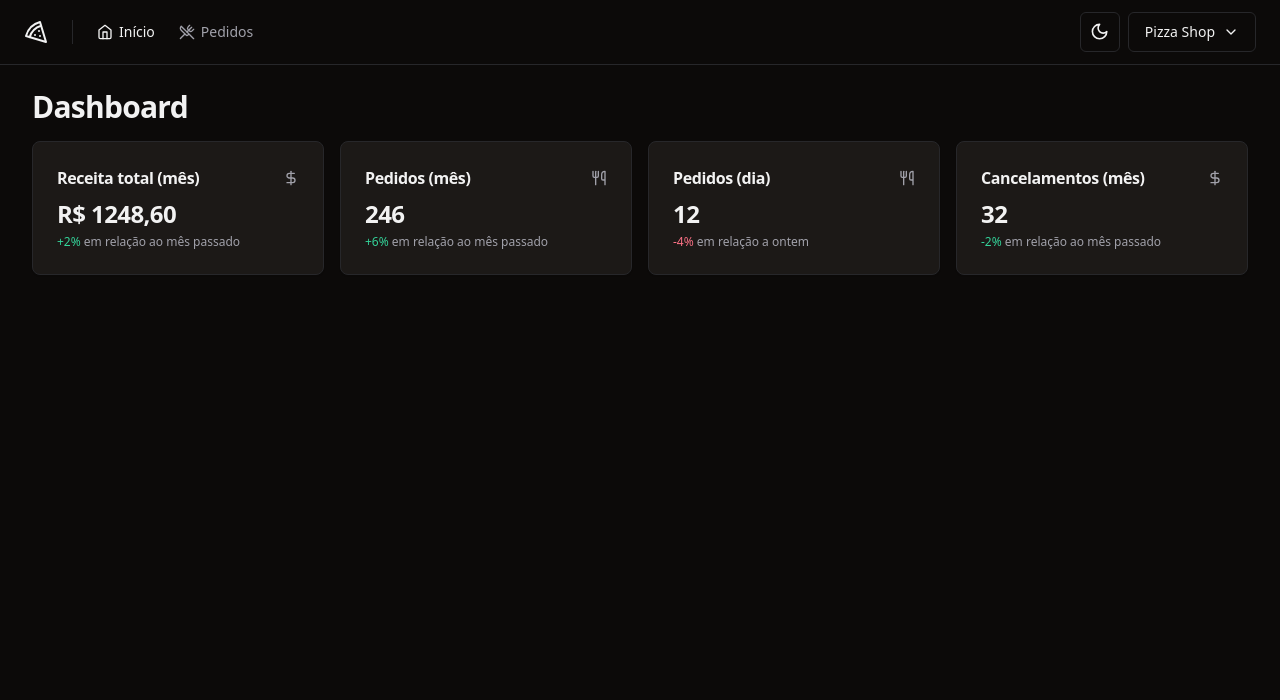
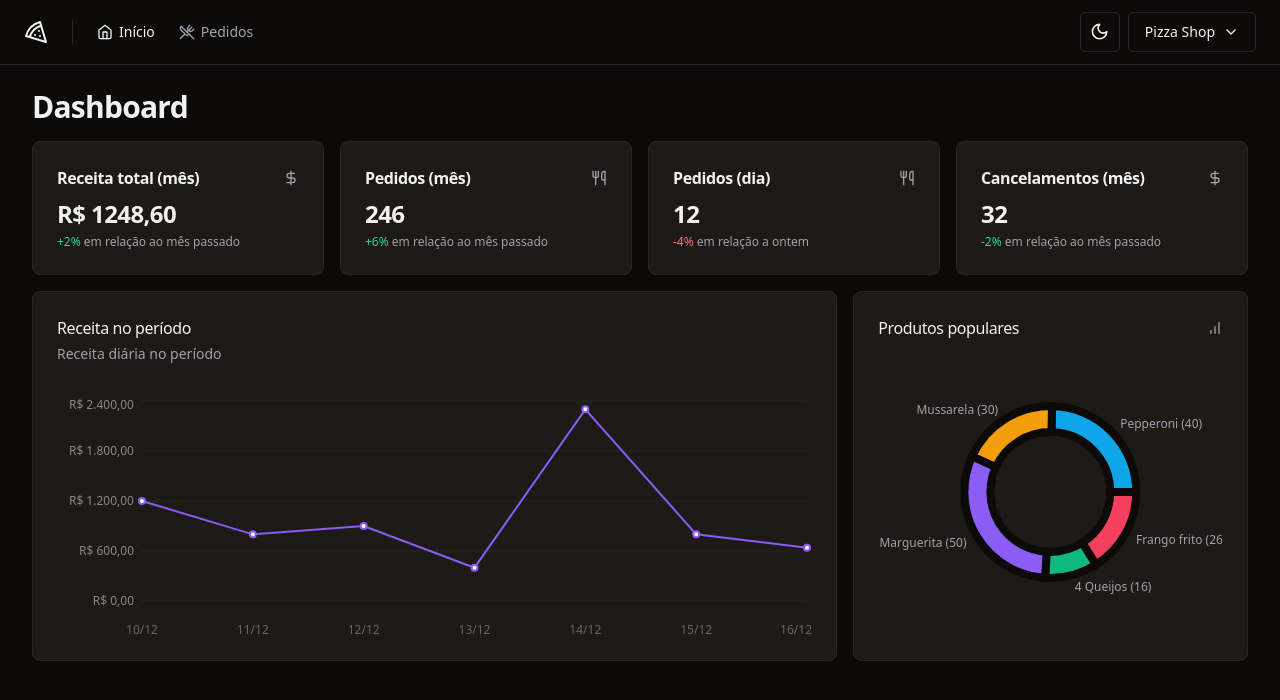
Before and after one commit to gcarniel/pizza-shop-web, a React (Vite) app: page / in a window 1280 px wide. Shown: the top 700 px of the page. Built offline with nearby package versions, Linux system fonts and the light colour scheme.

Commit message:
added charts and page 404

```diff
--- a/package.json
+++ b/package.json
@@ -25,6 +25,7 @@
     "react-helmet-async": "^2.0.4",
     "react-hook-form": "^7.49.3",
     "react-router-dom": "^6.21.2",
+    "recharts": "^2.10.4",
     "sonner": "^1.3.1",
     "tailwind-merge": "^2.2.0",
     "tailwindcss-animate": "^1.0.7",
--- /dev/null
+++ b/src/pages/404.tsx
@@ -0,0 +1,15 @@
+import { Link } from 'react-router-dom'
+
+export function NotFound() {
+  return (
+    <div className="flex h-screen flex-col items-center justify-center gap-2">
+      <img src="404.svg" alt="Pagina não encontrada" className="w-1/3" />
+      <p className="text-accent-foreground">
+        Voltar para o{' '}
+        <Link to="/" className="text-sky-600 dark:text-sky-400">
+          Dashboard
+        </Link>
+      </p>
+    </div>
+  )
+}
--- a/src/pages/app/dashboard/dashboard.tsx
+++ b/src/pages/app/dashboard/dashboard.tsx
@@ -4,6 +4,8 @@
 import { MonthCanceledOrdersAmountCard } from './month-canceled-orders-amount-card'
 import { MonthOrdersAmountCard } from './month-orders-amount-card'
 import { MonthRevenueCard } from './month-revenue-card'
+import { PopularProductsChart } from './popular-products-chart'
+import { RevenueChart } from './revenue-chart'
 
 export function Dashboard() {
   return (
@@ -18,6 +20,11 @@
           <DayOrdersAmountCard />
           <MonthCanceledOrdersAmountCard />
         </div>
+
+        <div className="grid grid-cols-9 gap-4">
+          <RevenueChart />
+          <PopularProductsChart />
+        </div>
       </div>
     </>
   )
--- /dev/null
+++ b/src/pages/app/dashboard/popular-products-chart.tsx
@@ -0,0 +1,92 @@
+import { BarChart } from 'lucide-react'
+import { Cell, Pie, PieChart, ResponsiveContainer } from 'recharts'
+import colors from 'tailwindcss/colors'
+
+import { Card, CardContent, CardHeader, CardTitle } from '@/components/ui/card'
+
+const data = [
+  { product: 'Pepperoni', amount: 40 },
+  { product: 'Mussarela', amount: 30 },
+  { product: 'Marguerita', amount: 50 },
+  { product: '4 Queijos', amount: 16 },
+  { product: 'Frango frito', amount: 26 },
+]
+
+const COLORS = [
+  colors.sky[500],
+  colors.amber[500],
+  colors.violet[500],
+  colors.emerald[500],
+  colors.rose[500],
+]
+
+export function PopularProductsChart() {
+  return (
+    <Card className="col-span-3">
+      <CardHeader className="pb-8">
+        <div className="flex items-center justify-between ">
+          <CardTitle className="text-base font-medium">
+            Produtos populares
+          </CardTitle>
+          <BarChart className="h-4 w-4 text-muted-foreground" />
+        </div>
+      </CardHeader>
+      <CardContent>
+        <ResponsiveContainer width="100%" height={240}>
+          <PieChart style={{ fontSize: 12 }}>
+            <Pie
+              data={data}
+              nameKey="product"
+              dataKey="amount"
+              cx="50%"
+              cy="50%"
+              outerRadius={86}
+              innerRadius={60}
+              strokeWidth={8}
+              labelLine={false}
+              label={({
+                cx,
+                cy,
+                midAngle,
+                innerRadius,
+                outerRadius,
+                value,
+                index,
+              }) => {
+                const RADIAN = Math.PI / 180
+                const radius = 12 + innerRadius + (outerRadius - innerRadius)
+                const x = cx + radius * Math.cos(-midAngle * RADIAN)
+                const y = cy + radius * Math.sin(-midAngle * RADIAN)
+
+                return (
+                  <text
+                    x={x}
+                    y={y}
+                    className="fill-muted-foreground text-xs"
+                    textAnchor={x > cx ? 'start' : 'end'}
+                    dominantBaseline="central"
+                  >
+                    {data[index].product.length > 12
+                      ? data[index].product.substring(0, 12).concat('...')
+                      : data[index].product}{' '}
+                    ({value})
+                  </text>
+                )
+              }}
+            >
+              {data.map((_, index) => {
+                return (
+                  <Cell
+                    key={`cell-${index}`}
+                    fill={COLORS[index]}
+                    className="stroke-background hover:opacity-80"
+                  />
+                )
+              })}
+            </Pie>
+          </PieChart>
+        </ResponsiveContainer>
+      </CardContent>
+    </Card>
+  )
+}
--- /dev/null
+++ b/src/pages/app/dashboard/revenue-chart.tsx
@@ -0,0 +1,90 @@
+import {
+  CartesianGrid,
+  Line,
+  LineChart,
+  ResponsiveContainer,
+  Tooltip,
+  XAxis,
+  YAxis,
+} from 'recharts'
+import colors from 'tailwindcss/colors'
+
+import {
+  Card,
+  CardContent,
+  CardDescription,
+  CardHeader,
+  CardTitle,
+} from '@/components/ui/card'
+
+const data = [
+  { date: '10/12', revenue: 1200 },
+  { date: '11/12', revenue: 800 },
+  { date: '12/12', revenue: 900 },
+  { date: '13/12', revenue: 400 },
+  { date: '14/12', revenue: 2300 },
+  { date: '15/12', revenue: 800 },
+  { date: '16/12', revenue: 640 },
+]
+
+function CustomTooltip({ payload, label, active }: any) {
+  console.log(payload, label, active)
+  if (active) {
+    return (
+      <div className="">
+        <span>{`Dia ${label}`}</span>
+        <span className="ml-2 font-bold">{`${payload[0].value.toLocaleString(
+          'pt-BR',
+          {
+            style: 'currency',
+            currency: 'BRL',
+          },
+        )}`}</span>
+      </div>
+    )
+  }
+
+  return null
+}
+
+export function RevenueChart() {
+  return (
+    <Card className="col-span-6">
+      <CardHeader className="flex-row items-center justify-between pb-8">
+        <div className="space-y-1">
+          <CardTitle className="text-base font-medium">
+            Receita no período
+          </CardTitle>
+          <CardDescription>Receita diária no período</CardDescription>
+        </div>
+      </CardHeader>
+      <CardContent>
+        <ResponsiveContainer width="100%" height={240}>
+          <LineChart data={data} style={{ fontSize: 12 }}>
+            <XAxis dataKey="date" axisLine={false} tickLine={false} dy={16} />
+            <YAxis
+              stroke="#888"
+              axisLine={false}
+              tickLine={false}
+              width={80}
+              tickFormatter={(value: number) =>
+                value.toLocaleString('pt-BR', {
+                  style: 'currency',
+                  currency: 'BRL',
+                })
+              }
+            />
+            <Tooltip content={<CustomTooltip />} />
+            <CartesianGrid className="stroke-muted" vertical={false} />
+            <Line
+              stroke={colors.violet[500]}
+              type="linear"
+              strokeWidth={2}
+              dataKey="revenue"
+            />
+          </LineChart>
+        </ResponsiveContainer>
+      </CardContent>
+    </Card>
+  )
+}
--- a/src/routes.tsx
+++ b/src/routes.tsx
@@ -2,6 +2,7 @@
 
 import { AppLayout } from './pages/_layouts/app'
 import { AuthLayout } from './pages/_layouts/auth'
+import { NotFound } from './pages/404'
 import { Dashboard } from './pages/app/dashboard/dashboard'
 import { Orders } from './pages/app/orders/orders'
 import { SignIn } from './pages/auth/sign-in'
@@ -11,6 +12,7 @@
   {
     path: '/',
     element: <AppLayout />,
+    errorElement: <NotFound />,
     children: [
       {
         path: '/',
```
Also changed, not shown: public/404.svg (added), 1 other file (tests, documents, lock files or other folders).
